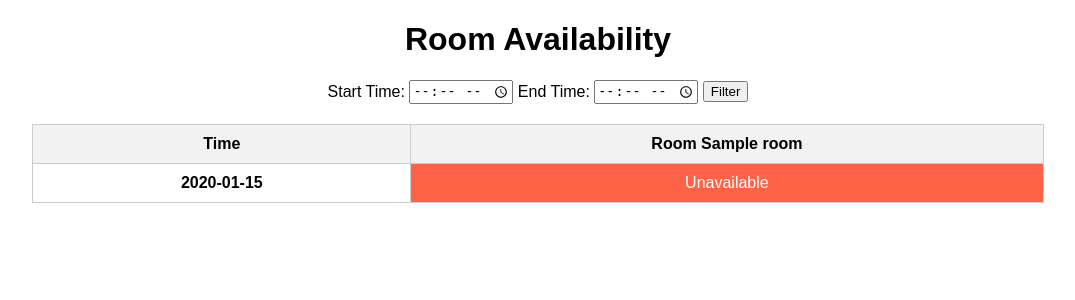
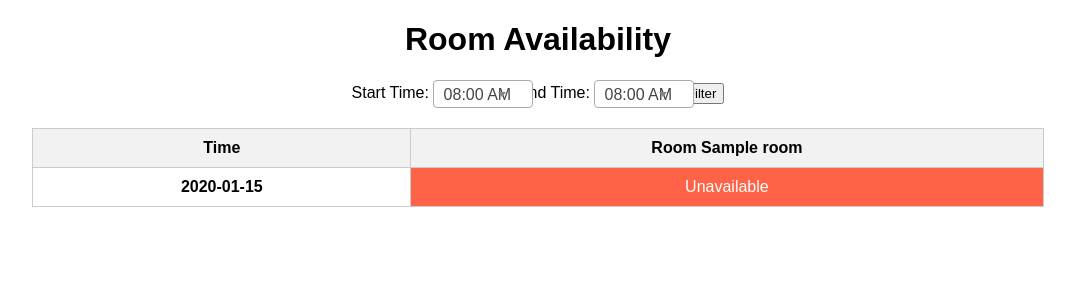
Before and after one commit to shubmi02/Appointment-System-Application, a Flask app: template templates/homepage.html in a window 1280 px wide. Shown: the top 300 px of the page, without its empty margins (102-1177 px from the left). Run offline with Flask 3, Linux system fonts and the light colour scheme; the template is opened without the code that fills it: most values are stand-ins (such as "Sample title", 1, 10 or a date in 2020); some libraries are stand-ins or nearby versions.

Commit message:
Used select2 scripting instead. Got to fix spacing

```diff
--- a/templates/homepage.html
+++ b/templates/homepage.html
@@ -40,18 +40,89 @@
         .time-label {
             font-weight: bold;
         }
+        .select2-container .select2-selection--single {
+            width: 100px; /* Adjust width */
+            height: 40px; /* Optional: Adjust height */
+        }
+        .select2-container .select2-dropdown {
+            margin: 20px auto;
+            width: 100px !important; /* Match dropdown width */
+        }
+
     </style>
+        <!-- Include Select2 CSS -->
+        <link href="https://cdn.jsdelivr.net/npm/select2@4.1.0-rc.0/dist/css/select2.min.css" rel="stylesheet" />
+        <!-- Include jQuery -->
+        <script src="https://code.jquery.com/jquery-3.6.0.min.js"></script>
+        <!-- Include Select2 JS -->
+        <script src="https://cdn.jsdelivr.net/npm/select2@4.1.0-rc.0/dist/js/select2.min.js"></script>
 </head>
 <body>
     <h1>Room Availability</h1>
     <!-- Filter Form -->
-    <form method="GET" action="/">
+
+    <form method="GET" action="/" onsubmit="return validateTime();">
         <label for="start_time">Start Time:</label>
-        <input type="time" id="start_time" name="start_time" required>
+        <select id="start_time" name="start_time" required>
+            <option value="08:00">08:00 AM</option>
+            <option value="09:00">09:00 AM</option>
+            <option value="10:00">10:00 AM</option>
+            <option value="11:00">11:00 AM</option>
+            <option value="12:00">12:00 PM</option>
+            <option value="13:00">13:00 PM</option>
+            <option value="14:00">14:00 PM</option>
+            <option value="15:00">15:00 PM</option>
+            <option value="16:00">16:00 PM</option>
+            <option value="17:00">17:00 PM</option>
+            <option value="18:00">18:00 PM</option>
+            <option value="19:00">19:00 PM</option>
+            <option value="20:00">20:00 PM</option>
+            <option value="21:00">21:00 PM</option>
+        </select>
+
         <label for="end_time">End Time:</label>
-        <input type="time" id="end_time" name="end_time" required>
+        <select id="end_time" name="end_time" required>
+            <option value="08:00">08:00 AM</option>
+            <option value="09:00">09:00 AM</option>
+            <option value="10:00">10:00 AM</option>
+            <option value="11:00">11:00 AM</option>
+            <option value="12:00">12:00 PM</option>
+            <option value="13:00">13:00 PM</option>
+            <option value="14:00">14:00 PM</option>
+            <option value="15:00">15:00 PM</option>
+            <option value="16:00">16:00 PM</option>
+            <option value="17:00">17:00 PM</option>
+            <option value="18:00">18:00 PM</option>
+            <option value="19:00">19:00 PM</option>
+            <option value="20:00">20:00 PM</option>
+            <option value="21:00">21:00 PM</option>
+        </select>
+
         <button type="submit">Filter</button>
     </form>
+
+    <script>
+        $(document).ready(function() {
+            // Initialize Select2
+            $('#start_time').select2();
+            $('#end_time').select2();
+        });
+
+        function validateTime() {
+            const startTime = document.getElementById('start_time').value;
+            const endTime = document.getElementById('end_time').value;
+
+            const startHour = parseInt(startTime.split(':')[0], 10);
+            const endHour = parseInt(endTime.split(':')[0], 10);
+
+            if (startHour < 8 || startHour > 20 || endHour < 8 || endHour > 20) {
+                alert('Please select a time between 08:00 AM and 08:00 PM.');
+                return false;
+            }
+
+            return true;
+        }
+    </script>
     <table>
         <!-- Header Row: Room Numbers -->
         <tr>
```
